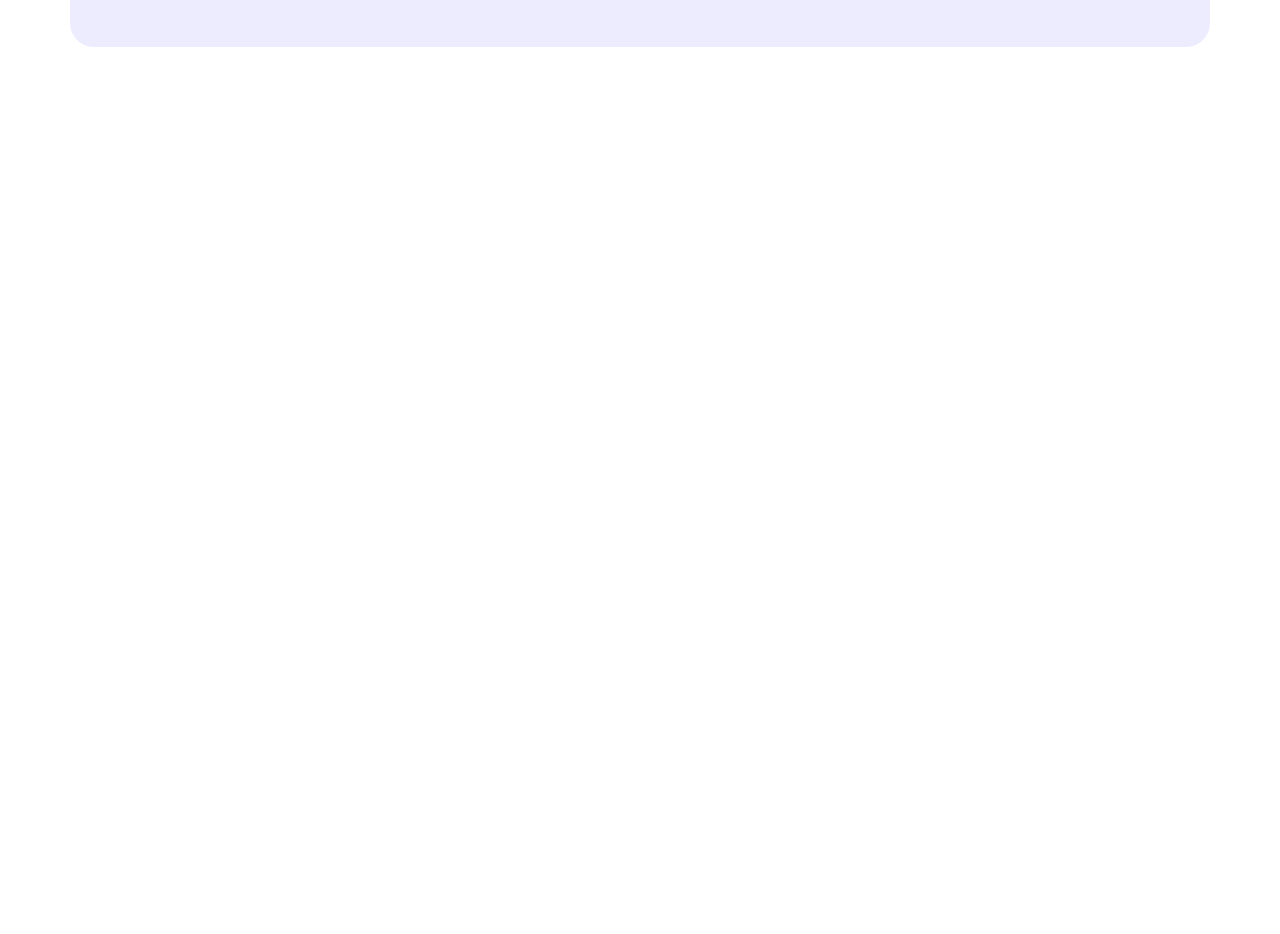
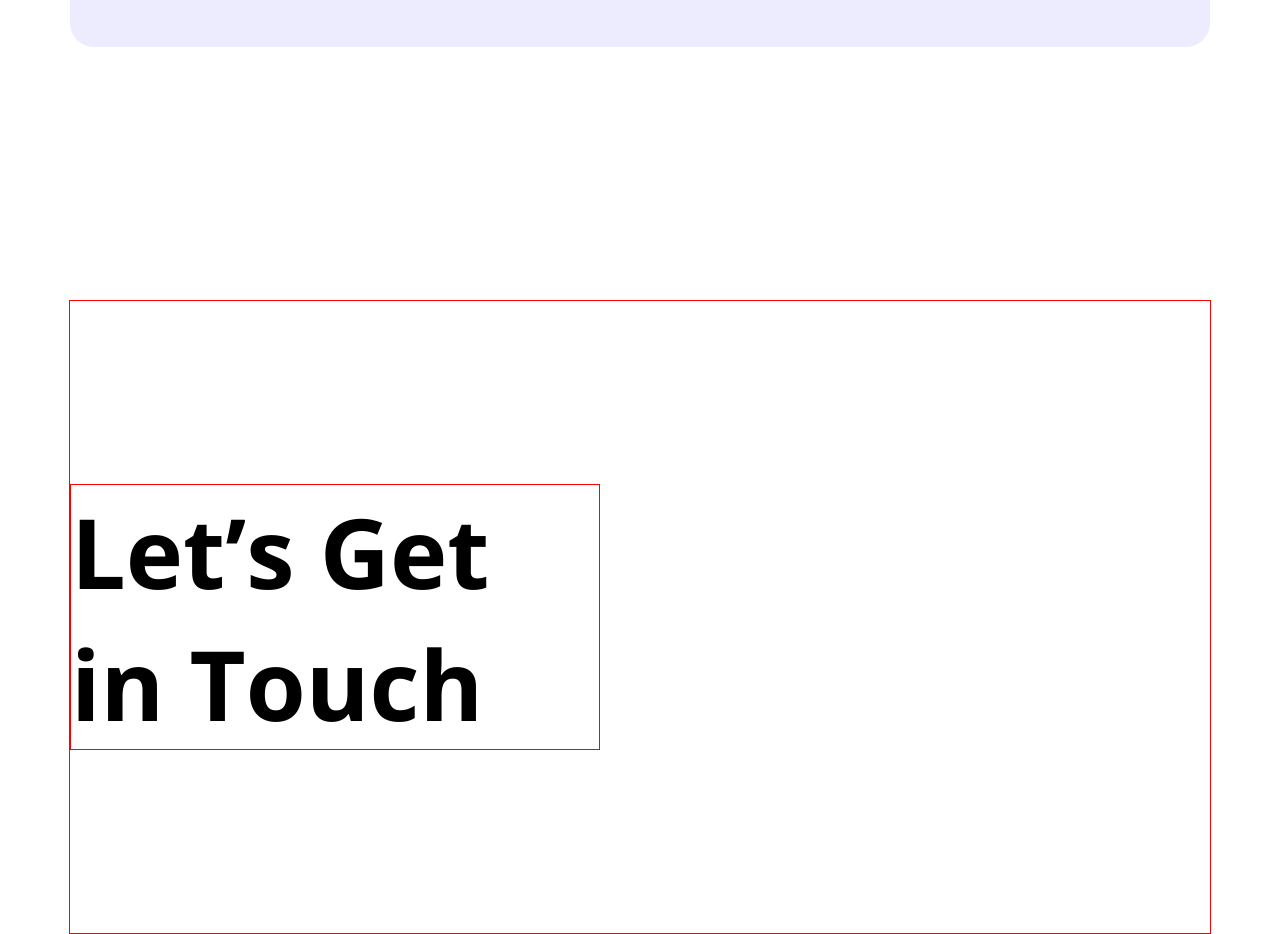
Before and after one commit to md-rafiul-islam/assignment-1, a plain HTML site: page index.html in a window 1280 px wide. Shown: the part 1361-2295 px from the top of the page. Before the commit the page ends 1661 px from the top, so only its background shows below. Drawn offline with nearby package versions, Linux system fonts and the light colour scheme.

Commit message:
working with get-in-touch

```diff
--- a/index.html
+++ b/index.html
@@ -72,6 +72,11 @@
           </div>
         </div>
       </section>
+
+      <section class="get-in-touch">
+        <div class="touch-title-box"><h1 class="touch-title">Let’s Get in Touch</h1></div>
+        <div class="text-box"></div>
+      </section>
     </main>
   </body>
 </html>
--- a/styles/style.css
+++ b/styles/style.css
@@ -140,3 +140,26 @@ nav{
   color: rgba(0, 0, 0, 0.5);
   font-size: 20px;
 }
+
+.get-in-touch{
+  height: 632px;
+  max-width: 1140px;
+  margin: 0px auto;
+  display: flex;
+  justify-content: space-between;
+  align-items: center;
+
+
+  border: 1px solid red;
+}
+
+.touch-title-box{
+  width: 528px;
+
+  border: 1px solid red;
+}
+
+.touch-title{
+  font-size: 97px;
+  font-weight: bold;
+}
```
